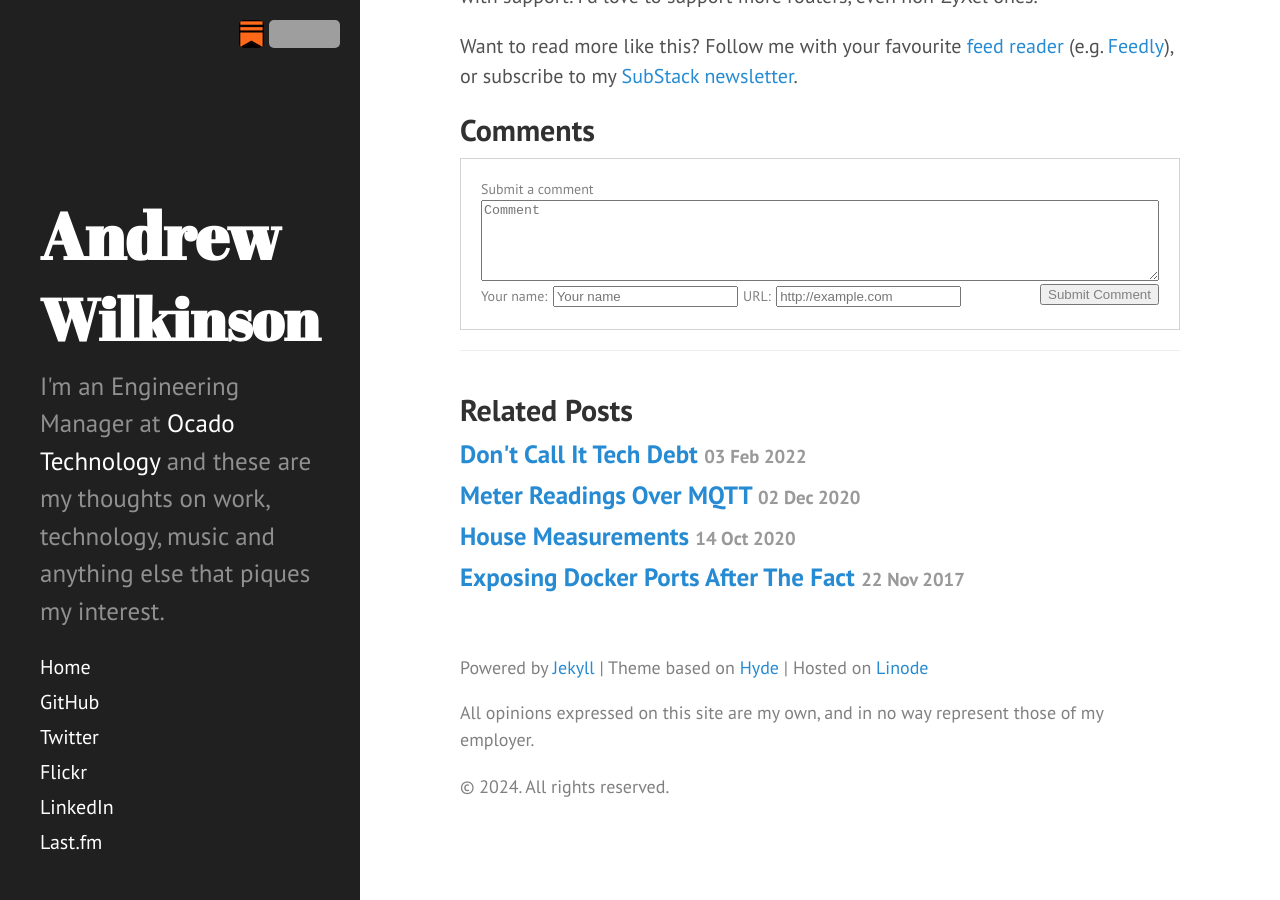
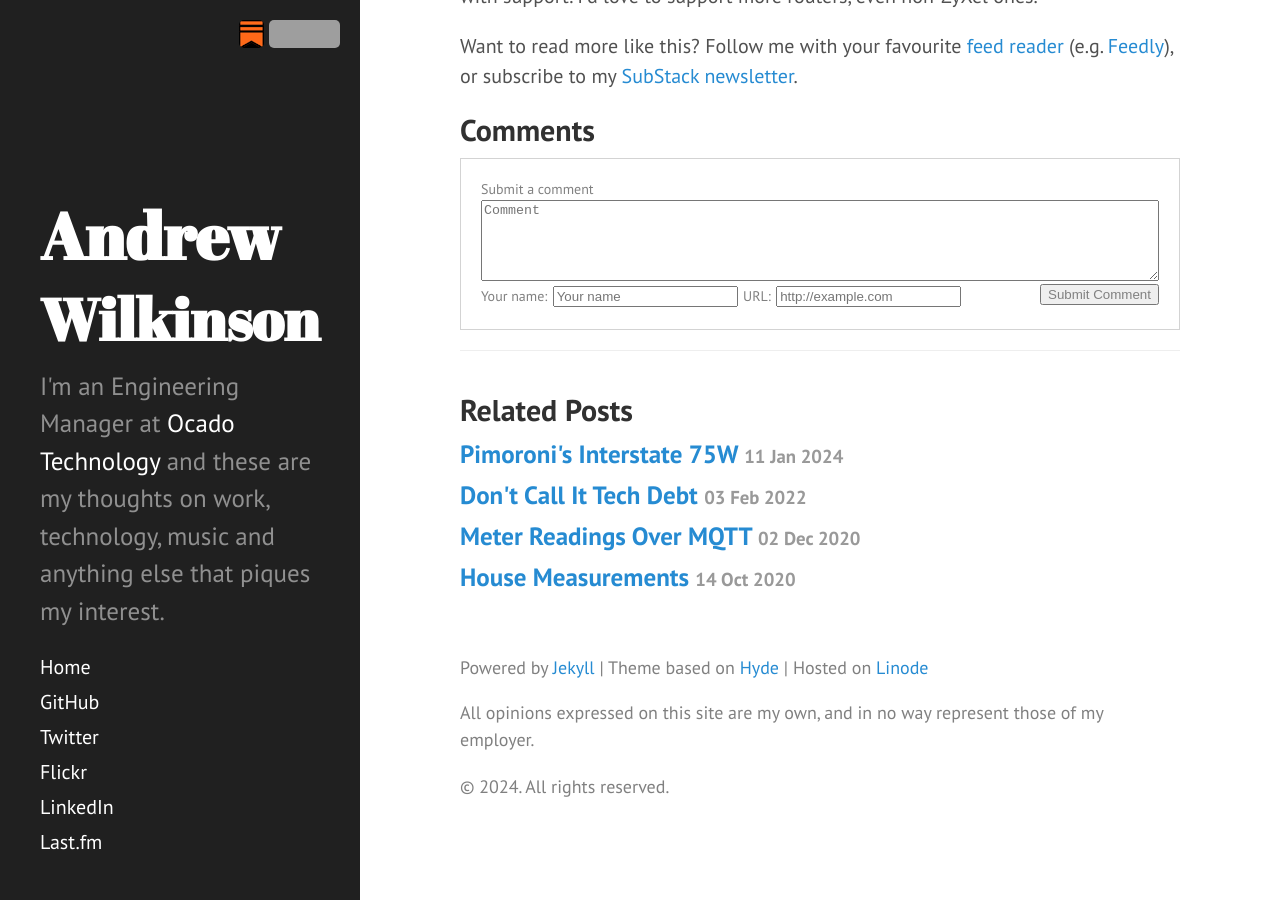
Before and after one commit to andrewjw/site, a Jekyll site: the page built from _posts/2020-10-21-router-stats-to-prometheus.md, in a window 1280 px wide and 900 px high, scrolled down 3829 px. Built offline with Jekyll 4.4.1, drawn with Linux system fonts in a browser that asks for light colours; grey boxes are pictures that could not be loaded.

Commit message:
Move to publish location.

```diff
--- a/_drafts/interstate-75.md
+++ b/_posts/2024-01-11-pimoroni-interstate-75w.md
@@ -1,9 +1,11 @@
 ---
 layout: post
-title: Pimoroni's Interstate 75
-date: 2023-12-07
-tags: hardware
-permalink: "/2024/01/01/pimoroni-interstate-75/"
+title: Pimoroni's Interstate 75W
+date: 2024-01-11
+tags:
+- grafana
+- hardware
+permalink: "/2024/01/11/pimoroni-interstate-75w/"
 ---
 I've previously [written about my attempts to get metrics about my house into Prometheus](/2020/10/14/house-measurements/)
 and to visualise them with Grafana. This project has gone well, and I can measure
```
